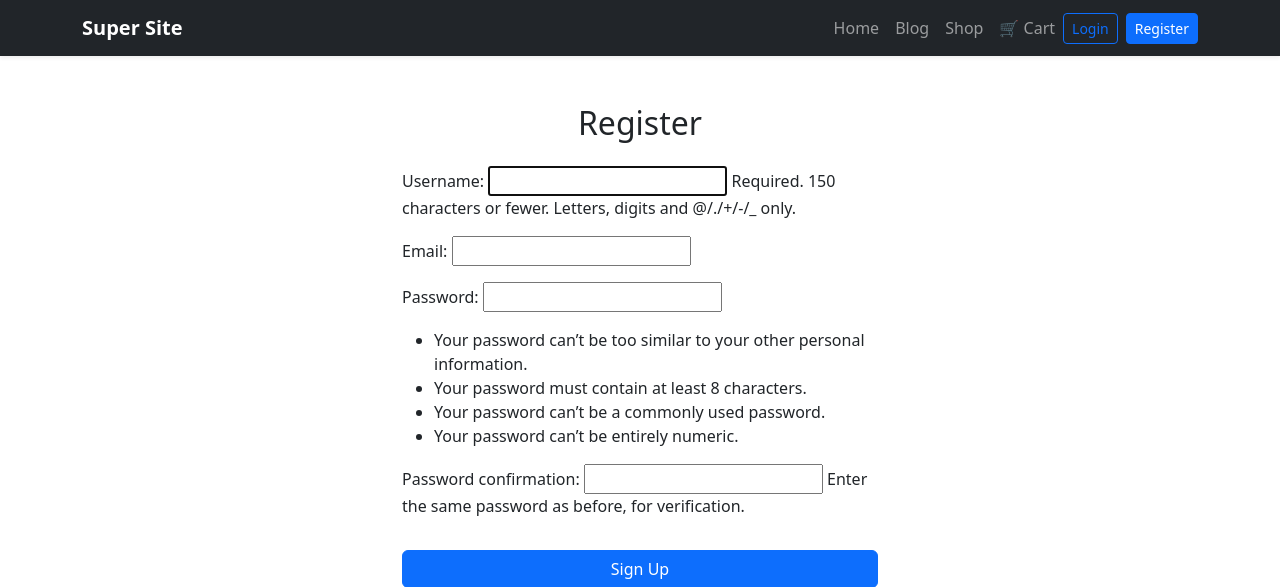
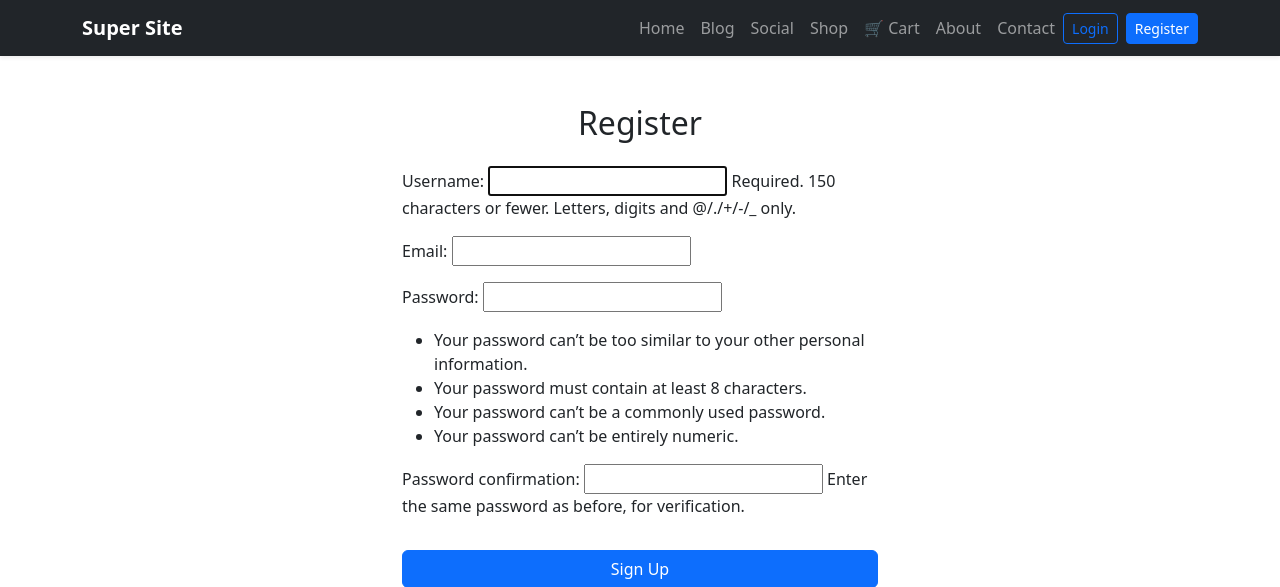
Before and after one commit to pouya-mhb/Django-Practice, a Django app: page /core/register/ in a window 1280 px wide. Shown: the top 587 px of the page. Run offline with Django 5.2, Linux system fonts and the light colour scheme.

Commit message:
add contact us and about us pages

```diff
--- a/backend/Templates/base.html
+++ b/backend/Templates/base.html
@@ -31,6 +31,11 @@
                             href="{% url 'blog:post_list' %}">Blog</a>
                     </li>
                     <li class="nav-item">
+                        <a class="nav-link" href="">
+                            Social
+                        </a>
+                    </li>
+                    <li class="nav-item">
                         <a class="nav-link {% if 'shop' in request.resolver_match.namespace %}active{% endif %}"
                             href="{% url 'shop:home' %}">
                             Shop
@@ -41,6 +46,9 @@
                             🛒 Cart
                         </a>
                     </li>
+                    <li class="nav-item"><a class="nav-link" href="{% url 'about' %}">About</a></li>
+                    <li class="nav-item"><a class="nav-link" href="{% url 'contact' %}">Contact</a></li>
+
                     {% if user.is_authenticated %}
                     <li class="nav-item">
                         <a class="nav-link {% if request.resolver_match.url_name == 'dashboard' %}active{% endif %}"
--- a/backend/backend/urls.py
+++ b/backend/backend/urls.py
@@ -23,6 +23,8 @@ from django.conf.urls.static import static
 
 urlpatterns = [
     path("", core_views.home, name="home"),
+    path("about/", core_views.about, name="about"),
+    path("contact/", core_views.contact, name="contact"),
     path("dashboard/", core_views.dashboard, name="dashboard"),
     path("admin/", admin.site.urls),
     path("core/", include("core.urls")),
--- a/backend/core/forms.py
+++ b/backend/core/forms.py
@@ -22,3 +22,7 @@ class ProfileEditForm(forms.ModelForm):
     class Meta:
         model = UserProfile
         fields = ["bio", "website", "avatar"]
+
+
+class ContactForms(forms.ModelForm):
+    pass
--- a/backend/core/views.py
+++ b/backend/core/views.py
@@ -11,6 +11,25 @@ from shop.models import Order, OrderItem
 
 def home(request):
     return render(request, "home.html")
+
+
+def about(request):
+    return render(request, "about.html")
+
+
+def contact(request):
+    if request.method == "POST":
+        name = request.POST.get("name")
+        email = request.POST.get("email")
+        message = request.POST.get("message")
+
+        # todo: email or save to database here
+        messages.success(
+            request, "Thanks for reaching out! We’ll get back to you soon."
+        )
+        return redirect("core:contact")
+
+    return render(request, "contact.html")
 
 
 @login_required
```
Also changed, not shown: backend/Templates/about.html (added, +20 -0 lines), backend/Templates/contact.html (added, +28 -0 lines).
